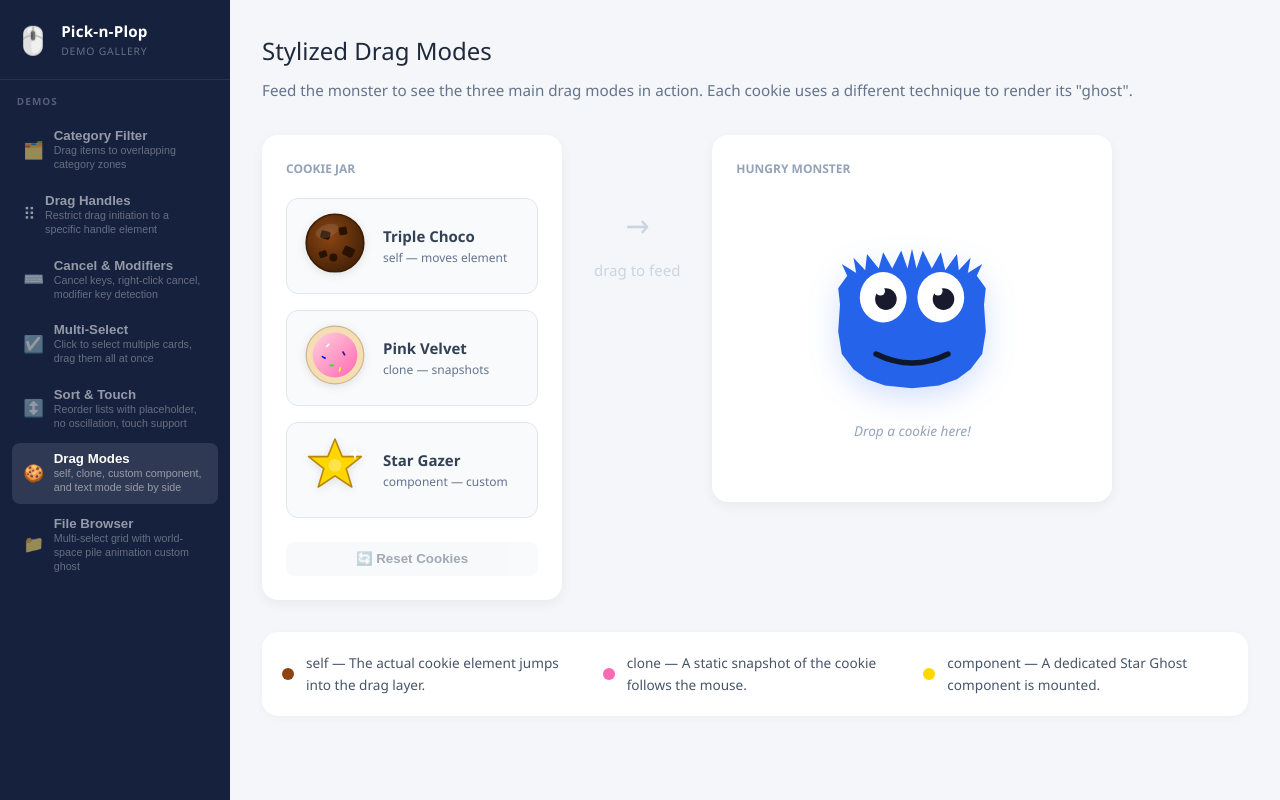
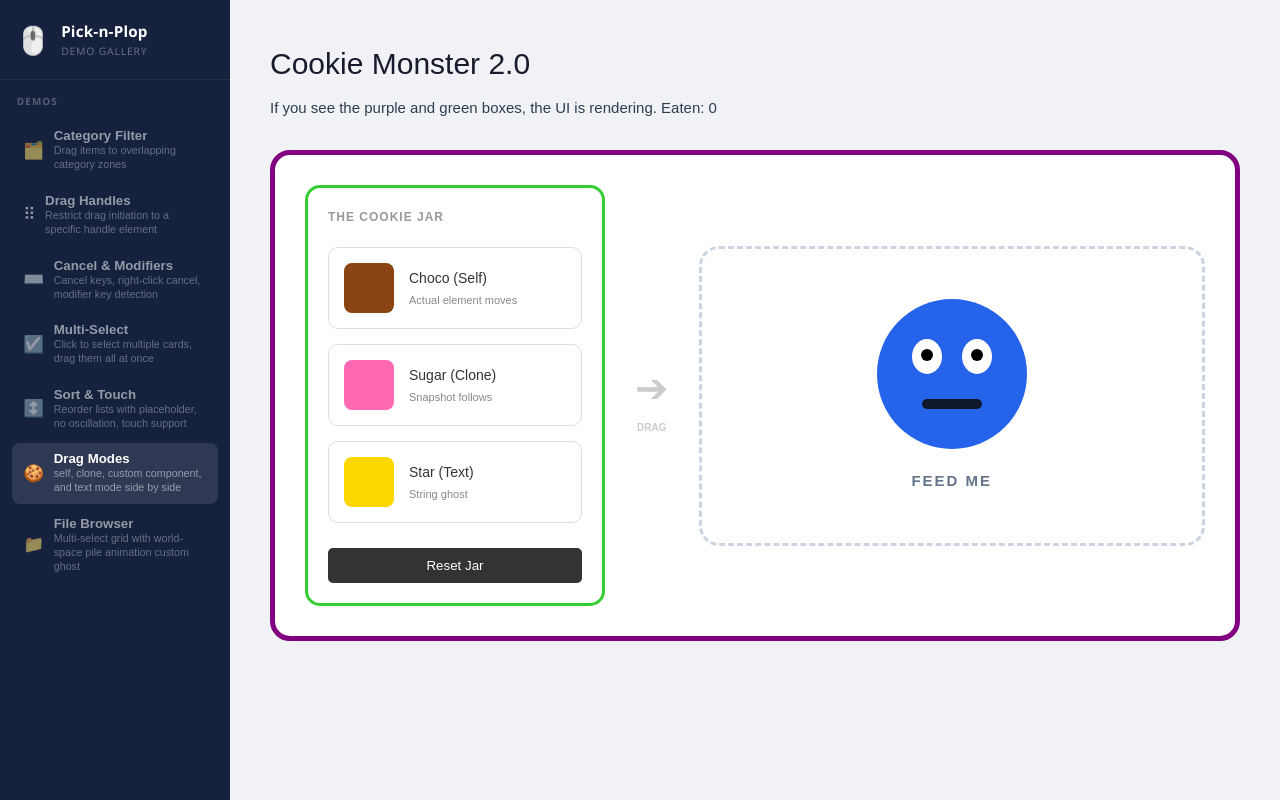
Before and after one commit to orokro/vue-pick-n-plop, a Vue app: page / in a window 1280 px wide. Both pictures are taken after a click on the button 115 px from the left and 473 px from the top of the page. Built offline with nearby package versions, Linux system fonts and the light colour scheme; what gdraghelper would draw is missing.

Commit message:
Cookie scene works now

```diff
--- a/src/components/demos/CookieMonsterDemo.vue
+++ b/src/components/demos/CookieMonsterDemo.vue
@@ -1,359 +1,298 @@
-<!--
-	CookieMonsterDemo.vue
-	---------------------
+<script setup>
+import { ref } from 'vue';
 
-	Shows three stylized cookies demonstrating the core dragItem modes:
-	  - 'self'      — the original DOM element physically travels to the drag layer
-	  - 'clone'     — a frozen snapshot follows the cursor
-	  - component   — a custom Vue component renders as the ghost (Sparkly Golden Star)
+const eatenCount = ref(0);
+const isChomping = ref(false);
 
-	The monster opens its mouth when a cookie is hovering and chomps when one lands.
--->
-<script setup>
-import { ref, defineComponent, h, markRaw, computed } from 'vue';
+const cookie1Eaten = ref(false);
+const cookie2Eaten = ref(false);
+const cookie3Eaten = ref(false);
 
-// ── Golden Star ghost component ────────────────────────────────────────────────
-const GoldenCookieGhost = markRaw(defineComponent({
-	name: 'GoldenCookieGhost',
-	props: ['ctx', 'groupCtx', 'delta', 'startMouse', 'currentMouse'],
-	setup() {
-		return () => h('div', { class: 'golden-ghost-wrap' }, [
-			h('svg', {
-				viewBox: '0 0 100 100',
-				width: '100',
-				height: '100',
-				style: {
-					filter: 'drop-shadow(0 0 14px rgba(255,215,0,0.9)) drop-shadow(0 0 4px rgba(255,165,0,0.7))',
-					display: 'block',
-				},
-			}, [
-				h('circle', { cx: '50', cy: '50', r: '46', fill: 'rgba(255,215,0,0.12)' }),
-				h('polygon', {
-					points: '50,6 61,36 93,36 68,56 78,86 50,68 22,86 32,56 7,36 39,36',
-					fill: '#FFD700',
-					stroke: '#B8860B',
-					'stroke-width': '2.5',
-					'stroke-linejoin': 'round',
-				}),
-				h('polygon', {
-					points: '50,16 58,38 82,38 63,52 70,74 50,62 30,74 37,52 18,38 42,38',
-					fill: '#FFEC6E',
-					opacity: '0.5',
-				}),
-				h('g', { fill: 'white', opacity: '0.95' }, [
-					h('polygon', { points: '78,12 80,18 86,20 80,22 78,28 76,22 70,20 76,18' }),
-					h('polygon', { points: '18,72 20,76 24,78 20,80 18,84 16,80 12,78 16,76', opacity: '0.8' }),
-				]),
-			]),
-			h('div', { class: 'golden-ghost-label' }, '✨ Golden Star'),
-		]);
-	},
-}));
+const onDrop = (success, cookieNum) => {
+	if (!success) return;
+	eatenCount.value++;
+	if (cookieNum === 1) cookie1Eaten.value = true;
+	if (cookieNum === 2) cookie2Eaten.value = true;
+	if (cookieNum === 3) cookie3Eaten.value = true;
 
-// ── State ─────────────────────────────────────────────────────────────────────
-
-const cookies = ref([
-	{
-		id: 'self',
-		name: 'Triple Choco',
-		type: 'choco',
-		subtitle: 'self — moves element',
-		dragItem: 'self',
-		eaten: false,
-	},
-	{
-		id: 'clone',
-		name: 'Pink Velvet',
-		type: 'pink',
-		subtitle: 'clone — snapshots',
-		dragItem: 'clone',
-		eaten: false,
-	},
-	{
-		id: 'star',
-		name: 'Star Gazer',
-		type: 'star',
-		subtitle: 'component — custom',
-		dragItem: GoldenCookieGhost,
-		eaten: false,
-	}
-]);
-
-const cookiesEaten = ref(0);
-const chomping = ref(false);
-const nomText = ref('');
-const NOM_LINES = ['NOM NOM NOM!', 'DELICIOUS!', 'MORE PLEASE!', 'YUMMY!', 'CHOMP!', 'SO GOOD!'];
-
-const draggableOpts = (cookie) => ({
-	keys: 'cookie',
-	ctx: { cookieId: cookie.id },
-	dragItem: cookie.dragItem,
-	onDropped: (success) => {
-		if (!success) return;
-		cookiesEaten.value++;
-		cookie.eaten = true;
-		nomText.value = NOM_LINES[cookiesEaten.value % NOM_LINES.length];
-		chomping.value = true;
-		setTimeout(() => {
-			chomping.value = false;
-			nomText.value = '';
-		}, 900);
-	},
-});
-
-const monsterOpts = {
-	keys: 'cookie',
-	ctx: { type: 'monster' },
+	isChomping.value = true;
+	setTimeout(() => { isChomping.value = false; }, 800);
 };
 
-const resetCookies = () => {
-	cookies.value.forEach(c => { c.eaten = false; });
-	cookiesEaten.value = 0;
-	nomText.value = '';
-	chomping.value = false;
+const reset = () => {
+	cookie1Eaten.value = false;
+	cookie2Eaten.value = false;
+	cookie3Eaten.value = false;
+	eatenCount.value = 0;
 };
-
-const allEaten = computed(() => cookies.value.every(c => c.eaten));
 </script>
 
 <template>
-	<div class="demo-wrap">
-		<div class="demo-header">
-			<h2>Stylized Drag Modes</h2>
-			<p>Feed the monster to see the three main drag modes in action. Each cookie uses a different technique to render its "ghost".</p>
+	<div class="demo-root">
+		<div class="header">
+			<h1>Cookie Monster 2.0</h1>
+			<p>If you see the purple and green boxes, the UI is rendering. Eaten: {{ eatenCount }}</p>
 		</div>
 
-		<div class="stage">
-			<!-- ── Left: cookies ──────────────────────────────────── -->
-			<div class="cookies-panel">
-				<div class="panel-title">Cookie Jar</div>
-				<div class="cookies-grid">
-					<template v-for="cookie in cookies" :key="cookie.id">
-						<div
-							v-if="!cookie.eaten"
-							v-pnp-draggable="draggableOpts(cookie)"
-							class="cookie-card"
-							:class="[`cookie-${cookie.type}`, `mode-${cookie.id}`]"
-						>
-							<div class="cookie-visual">
-								<!-- Choco Chunk SVG -->
-								<svg v-if="cookie.type === 'choco'" viewBox="0 0 80 80" class="cookie-svg">
-									<defs>
-										<radialGradient id="grad-choco" cx="40%" cy="38%" r="60%">
-											<stop offset="0%" stop-color="#8B4513"/>
-											<stop offset="100%" stop-color="#4B2508"/>
-										</radialGradient>
-									</defs>
-									<circle cx="40" cy="40" r="36" fill="url(#grad-choco)" stroke="#3D1C00" stroke-width="2"/>
-									<!-- Chunks -->
-									<rect x="22" y="25" width="12" height="10" rx="2" fill="#2A1200" transform="rotate(15 28 30)"/>
-									<rect x="45" y="20" width="10" height="10" rx="2" fill="#2A1200" transform="rotate(-10 50 25)"/>
-									<rect x="50" y="45" width="14" height="12" rx="3" fill="#2A1200" transform="rotate(25 57 51)"/>
-									<rect x="20" y="50" width="10" height="8" rx="2" fill="#2A1200" transform="rotate(-20 25 54)"/>
-									<circle cx="38" cy="58" r="5" fill="#2A1200"/>
-									<!-- Highlight -->
-									<ellipse cx="30" cy="25" rx="15" ry="8" fill="white" opacity="0.1" transform="rotate(-20 30 25)"/>
-								</svg>
+		<div class="main-stage">
 
-								<!-- Pink Frosted SVG -->
-								<svg v-if="cookie.type === 'pink'" viewBox="0 0 80 80" class="cookie-svg">
-									<defs>
-										<linearGradient id="grad-pink" x1="0%" y1="0%" x2="100%" y2="100%">
-											<stop offset="0%" stop-color="#FFD1DC"/>
-											<stop offset="100%" stop-color="#FF69B4"/>
-										</linearGradient>
-									</defs>
-									<circle cx="40" cy="40" r="36" fill="#F5DEB3" stroke="#D2B48C" stroke-width="1.5"/>
-									<circle cx="40" cy="40" r="28" fill="url(#grad-pink)"/>
-									<!-- Sprinkles -->
-									<rect x="30" y="25" width="2" height="6" rx="1" fill="#FFF" transform="rotate(45 31 28)"/>
-									<rect x="50" y="35" width="2" height="6" rx="1" fill="#4B0082" transform="rotate(-30 51 38)"/>
-									<rect x="35" y="50" width="2" height="6" rx="1" fill="#00FF00" transform="rotate(90 36 53)"/>
-									<rect x="45" y="55" width="2" height="6" rx="1" fill="#FFFF00" transform="rotate(15 46 58)"/>
-									<rect x="25" y="40" width="2" height="6" rx="1" fill="#0000FF" transform="rotate(-60 26 43)"/>
-								</svg>
+			<!-- COOKIES COLUMN -->
+			<div class="jar-side">
+				<div class="jar-label">THE COOKIE JAR</div>
 
-								<!-- Golden Star SVG -->
-								<svg v-if="cookie.type === 'star'" viewBox="0 0 80 80" class="cookie-svg">
-									<polygon
-										points="40,5 49,27 73,27 54,42 61,65 40,51 19,65 26,42 7,27 31,27"
-										fill="#FFD700" stroke="#B8860B" stroke-width="2" stroke-linejoin="round"
-									/>
-									<circle cx="40" cy="38" r="8" fill="#FFF" opacity="0.3"/>
-									<polygon points="65,15 67,21 73,23 67,25 65,31 63,25 57,23 63,21" fill="white"/>
-								</svg>
-							</div>
-							<div class="cookie-info">
-								<span class="cookie-name">{{ cookie.name }}</span>
-								<span class="cookie-mode">{{ cookie.subtitle }}</span>
-							</div>
-						</div>
-						<div v-else class="cookie-eaten-slot">🍽️ Nom'd!</div>
-					</template>
+				<!-- Cookie 1: SELF -->
+				<div
+					v-if="!cookie1Eaten"
+					v-pnp-draggable="{
+						keys: 'food',
+						dragItem: 'self',
+						onDropped: (s) => onDrop(s, 1)
+					}"
+					class="cookie-item item-self"
+				>
+					<div class="cookie-box brown"></div>
+					<div class="cookie-text">
+						<strong>Choco (Self)</strong>
+						<span>Actual element moves</span>
+					</div>
 				</div>
-				<button class="reset-btn" @click="resetCookies" :disabled="cookiesEaten === 0">
-					🔄 Reset Cookies
-				</button>
+				<div v-else class="eaten-placeholder">Eaten!</div>
+
+				<!-- Cookie 2: CLONE -->
+				<div
+					v-if="!cookie2Eaten"
+					v-pnp-draggable="{
+						keys: 'food',
+						dragItem: 'clone',
+						onDropped: (s) => onDrop(s, 2)
+					}"
+					class="cookie-item item-clone"
+				>
+					<div class="cookie-box pink"></div>
+					<div class="cookie-text">
+						<strong>Sugar (Clone)</strong>
+						<span>Snapshot follows</span>
+					</div>
+				</div>
+				<div v-else class="eaten-placeholder">Eaten!</div>
+
+				<!-- Cookie 3: TEXT GHOST -->
+				<div
+					v-if="!cookie3Eaten"
+					v-pnp-draggable="{
+						keys: 'food',
+						dragItem: '🍪 YUM!',
+						onDropped: (s) => onDrop(s, 3)
+					}"
+					class="cookie-item item-text"
+				>
+					<div class="cookie-box gold"></div>
+					<div class="cookie-text">
+						<strong>Star (Text)</strong>
+						<span>String ghost</span>
+					</div>
+				</div>
+				<div v-else class="eaten-placeholder">Eaten!</div>
+
+				<button @click="reset" class="reset-btn">Reset Jar</button>
 			</div>
 
-			<div class="drag-hint">
-				<span class="hint-arrow">→</span>
-				<span class="hint-text">drag to feed</span>
+			<!-- CENTER HINT -->
+			<div class="hint-side">
+				<div class="arrow">➔</div>
+				<div class="hint-sub">DRAG</div>
 			</div>
 
-			<!-- ── Right: monster ─────────────────────────────────── -->
-			<div class="monster-panel">
-				<div class="panel-title">
-					Hungry Monster
-					<span class="eaten-badge" v-if="cookiesEaten > 0">{{ cookiesEaten }} eaten</span>
-				</div>
-
+			<!-- MONSTER SIDE -->
+			<div class="monster-side">
 				<div
-					v-pnp-dropzone="monsterOpts"
-					class="monster-zone"
-					:class="{ chomping }"
+					v-pnp-dropzone="{ keys: 'food' }"
+					class="monster-target"
+					:class="{ 'is-hovered': false }"
 				>
-					<svg viewBox="0 0 200 210" class="monster-svg">
-						<path class="monster-fur" d="M20,100 L18,82 L28,68 L22,55 L38,65 L35,48 L48,62 L50,44 L63,60 L68,42 L78,60 L88,40 L95,60 L100,38 L105,60 L112,40 L122,60 L132,42 L137,62 L150,44 L152,62 L165,48 L162,65 L178,55 L172,68 L182,82 L180,100 L182,130 L178,155 L165,172 L150,183 L130,190 L100,193 L70,190 L50,183 L35,172 L22,155 L18,130 Z" fill="#2563EB"/>
-						<ellipse cx="68" cy="92" rx="26" ry="28" fill="white"/>
-						<ellipse cx="132" cy="92" rx="26" ry="28" fill="white"/>
-						<circle cx="71" cy="94" r="12" fill="#1a1a2e"/>
-						<circle cx="135" cy="94" r="12" fill="#1a1a2e"/>
-						<circle cx="65" cy="85" r="5" fill="white"/>
-						<circle cx="129" cy="85" r="5" fill="white"/>
-
-						<!-- Mouth CLOSED -->
-						<path class="mc" d="M60,155 Q100,175 140,155" fill="none" stroke="#0f172a" stroke-width="6" stroke-linecap="round"/>
-
-						<!-- Mouth OPEN -->
-						<g class="mo">
-							<path d="M60,150 Q100,220 140,150 Z" fill="#0f172a"/>
-							<rect x="70"  y="150" width="15" height="20" rx="4" fill="white"/>
-							<rect x="92"  y="150" width="15" height="24" rx="4" fill="white"/>
-							<rect x="114" y="150" width="15" height="20" rx="4" fill="white"/>
-							<ellipse cx="100" cy="185" rx="25" ry="12" fill="#E11D48"/>
-						</g>
-					</svg>
-
-					<Transition name="nom">
-						<div v-if="nomText" class="nom-text">{{ nomText }}</div>
-					</Transition>
-					<div class="drop-hint">{{ allEaten ? 'Burp! So full.' : 'Drop a cookie here!' }}</div>
+					<div class="monster-face" :class="{ 'is-eating': isChomping }">
+						<div class="eye left"></div>
+						<div class="eye right"></div>
+						<div class="mouth"></div>
+					</div>
+					<div class="target-label">FEED ME</div>
 				</div>
 			</div>
-		</div>
 
-		<!-- Legend -->
-		<div class="legend">
-			<div class="legend-grid">
-				<div class="legend-item">
-					<span class="legend-dot dot-self"></span>
-					<div><strong>self</strong> — The actual cookie element jumps into the drag layer.</div>
-				</div>
-				<div class="legend-item">
-					<span class="legend-dot dot-clone"></span>
-					<div><strong>clone</strong> — A static snapshot of the cookie follows the mouse.</div>
-				</div>
-				<div class="legend-item">
-					<span class="legend-dot dot-comp"></span>
-					<div><strong>component</strong> — A dedicated Star Ghost component is mounted.</div>
-				</div>
-			</div>
 		</div>
 	</div>
 </template>
 
 <style scoped>
-.demo-wrap { padding: 2rem; display: flex; flex-direction: column; gap: 2rem; }
-.demo-header h2 { font-size: 1.5rem; color: #1e293b; margin-bottom: 0.5rem; }
-.demo-header p { color: #64748b; font-size: 0.95rem; }
-
-.stage { display: flex; align-items: flex-start; gap: 2rem; }
-
-.cookies-panel {
-	background: #fff;
-	padding: 1.5rem;
-	border-radius: 1rem;
-	box-shadow: 0 4px 12px rgba(0,0,0,0.05);
-	min-width: 300px;
+.demo-root {
+	padding: 40px;
+	font-family: sans-serif;
+	background: #f0f2f5;
+	min-height: 100vh;
 }
 
-.panel-title { font-size: 0.75rem; font-weight: 800; text-transform: uppercase; color: #94a3b8; margin-bottom: 1.25rem; }
-.cookies-grid { display: flex; flex-direction: column; gap: 1rem; }
+.header { margin-bottom: 30px; }
+.header h1 { color: #1a1a2e; margin-bottom: 8px; }
 
-.cookie-card {
+.main-stage {
+	display: flex;
+	gap: 30px;
+	border: 5px solid purple; /* EXTREMELY OBVIOUS BORDER */
+	padding: 30px;
+	background: white;
+	border-radius: 20px;
+	align-items: center;
+}
+
+.jar-side {
+	flex: 0 0 300px;
+	border: 3px solid limegreen; /* EXTREMELY OBVIOUS BORDER */
+	padding: 20px;
+	border-radius: 15px;
+	display: flex;
+	flex-direction: column;
+	gap: 15px;
+}
+
+.jar-label {
+	font-weight: bold;
+	color: #999;
+	font-size: 12px;
+	letter-spacing: 1px;
+	margin-bottom: 5px;
+}
+
+.cookie-item {
 	display: flex;
 	align-items: center;
-	gap: 1rem;
-	padding: 0.75rem 1rem;
-	background: #f8fafc;
-	border: 1.5px solid #e2e8f0;
-	border-radius: 0.75rem;
+	gap: 15px;
+	padding: 15px;
+	background: #fff;
+	border: 1px solid #ddd;
+	border-radius: 10px;
 	cursor: grab;
-	transition: all 0.2s;
+	transition: background 0.2s;
 }
+.cookie-item:hover { background: #f8faff; border-color: #3b82f6; }
 
-.cookie-card:hover { border-color: #3b82f6; background: #eff6ff; transform: translateY(-2px); }
-.cookie-card:active { cursor: grabbing; }
+.cookie-box {
+	width: 50px;
+	height: 50px;
+	border-radius: 8px;
+	flex-shrink: 0;
+}
+.brown { background: #8B4513; }
+.pink { background: #FF69B4; }
+.gold { background: #FFD700; }
 
-.cookie-svg { width: 64px; height: 64px; flex-shrink: 0; filter: drop-shadow(0 2px 4px rgba(0,0,0,0.1)); }
-.cookie-info { display: flex; flex-direction: column; }
-.cookie-name { font-weight: 700; color: #334155; }
-.cookie-mode { font-size: 0.75rem; color: #64748b; }
+.cookie-text { display: flex; flex-direction: column; gap: 2px; }
+.cookie-text strong { font-size: 14px; color: #333; }
+.cookie-text span { font-size: 11px; color: #888; }
 
-.cookie-eaten-slot {
-	height: 84px;
-	border: 2px dashed #e2e8f0;
-	border-radius: 0.75rem;
+.eaten-placeholder {
+	height: 82px;
+	border: 2px dashed #ccc;
+	border-radius: 10px;
 	display: flex;
 	align-items: center;
 	justify-content: center;
-	color: #94a3b8;
+	color: #bbb;
 	font-style: italic;
 }
 
 .reset-btn {
-	margin-top: 1.5rem;
-	width: 100%;
-	padding: 0.6rem;
-	background: #f1f5f9;
+	margin-top: 10px;
+	padding: 10px;
 	border: none;
-	border-radius: 0.5rem;
-	font-weight: 600;
-	color: #475569;
+	background: #333;
+	color: white;
+	border-radius: 5px;
 	cursor: pointer;
 }
-.reset-btn:hover:not(:disabled) { background: #e2e8f0; color: #1e293b; }
-.reset-btn:disabled { opacity: 0.5; cursor: not-allowed; }
 
-.drag-hint { flex-shrink: 0; display: flex; flex-direction: column; align-items: center; justify-content: center; gap: 0.5rem; color: #cbd5e1; padding-top: 4rem; }
-.hint-arrow { font-size: 2rem; animation: slide 1.5s infinite; }
-@keyframes slide { 0%, 100% { transform: translateX(0); } 50% { transform: translateX(10px); } }
+.hint-side {
+	display: flex;
+	flex-direction: column;
+	align-items: center;
+	color: #ccc;
+}
+.arrow { font-size: 40px; }
+.hint-sub { font-size: 10px; font-weight: bold; }
 
-.monster-panel { background: #fff; padding: 1.5rem; border-radius: 1rem; box-shadow: 0 4px 12px rgba(0,0,0,0.05); flex: 1; max-width: 400px; }
-.eaten-badge { margin-left: 0.5rem; background: #ef4444; color: #fff; padding: 2px 8px; border-radius: 1rem; font-size: 0.7rem; }
+.monster-side {
+	flex: 1;
+}
 
-.monster-zone { position: relative; display: flex; flex-direction: column; align-items: center; min-height: 280px; padding: 1rem; border-radius: 0.75rem; transition: background 0.3s; }
-.monster-zone.pnp-dropzone-hovered { background: #f0f9ff; }
-.monster-zone .mo { display: none; }
-.monster-zone.pnp-dropzone-hovered .mo, .monster-zone.chomping .mo { display: block; }
-.monster-zone.pnp-dropzone-hovered .mc, .monster-zone.chomping .mc { display: none; }
+.monster-target {
+	width: 100%;
+	height: 300px;
+	border: 3px dashed #cbd5e1;
+	border-radius: 20px;
+	display: flex;
+	flex-direction: column;
+	align-items: center;
+	justify-content: center;
+	gap: 20px;
+	transition: background 0.3s;
+}
 
-.monster-svg { width: 180px; height: 190px; filter: drop-shadow(0 10px 15px rgba(37,99,235,0.2)); }
-.chomping .monster-svg { animation: chomp 0.3s infinite; }
-@keyframes chomp { 0%, 100% { transform: scale(1); } 50% { transform: scale(1.05); } }
+/* Library Hover Class */
+:deep(.pnp-dropzone-hovered) {
+	background: #e0f2fe;
+	border-color: #3b82f6;
+	border-style: solid;
+}
 
-.nom-text { position: absolute; top: -1rem; font-size: 1.5rem; font-weight: 900; color: #2563eb; text-shadow: 0 2px 4px rgba(0,0,0,0.1); }
-.drop-hint { margin-top: 1rem; font-size: 0.85rem; color: #94a3b8; font-style: italic; }
+.monster-face {
+	width: 150px;
+	height: 150px;
+	background: #2563eb;
+	border-radius: 50%;
+	position: relative;
+	transition: transform 0.2s;
+}
 
-.legend { background: #fff; padding: 1.25rem; border-radius: 1rem; box-shadow: 0 2px 8px rgba(0,0,0,0.03); }
-.legend-grid { display: grid; grid-template-columns: repeat(3, 1fr); gap: 1rem; }
-.legend-item { display: flex; align-items: center; gap: 0.75rem; font-size: 0.85rem; color: #475569; }
-.legend-dot { width: 12px; height: 12px; border-radius: 50%; flex-shrink: 0; }
-.dot-self { background: #8B4513; }
-.dot-clone { background: #FF69B4; }
-.dot-comp { background: #FFD700; }
+.eye {
+	width: 30px;
+	height: 35px;
+	background: white;
+	border-radius: 50%;
+	position: absolute;
+	top: 40px;
+}
+.eye.left { left: 35px; }
+.eye.right { right: 35px; }
+.eye::after {
+	content: '';
+	width: 12px;
+	height: 12px;
+	background: #000;
+	border-radius: 50%;
+	position: absolute;
+	top: 10px;
+	left: 9px;
+}
 
-:global(.golden-ghost-wrap) { display: flex; flex-direction: column; align-items: center; gap: 8px; pointer-events: none; }
-:global(.golden-ghost-label) { background: rgba(255,255,255,0.9); padding: 4px 12px; border-radius: 2rem; font-weight: 800; color: #B8860B; font-size: 0.85rem; box-shadow: 0 4px 12px rgba(0,0,0,0.1); }
+.mouth {
+	width: 60px;
+	height: 10px;
+	background: #0f172a;
+	border-radius: 5px;
+	position: absolute;
+	bottom: 40px;
+	left: 45px;
+	transition: height 0.2s, bottom 0.2s;
+}
+
+.is-eating .mouth {
+	height: 50px;
+	bottom: 20px;
+	border-radius: 50% 50% 10px 10px;
+}
+
+.target-label {
+	font-weight: bold;
+	color: #64748b;
+	letter-spacing: 2px;
+}
 </style>
```
